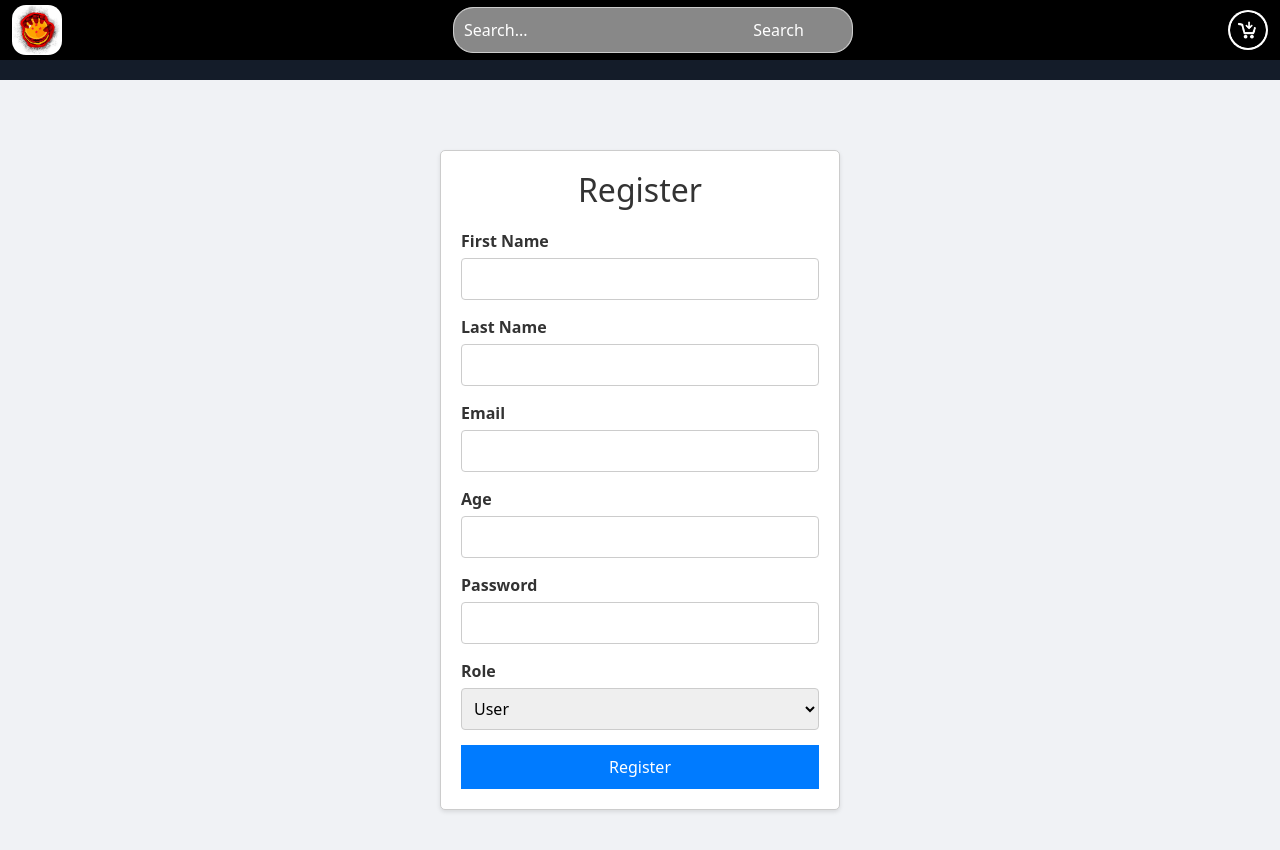
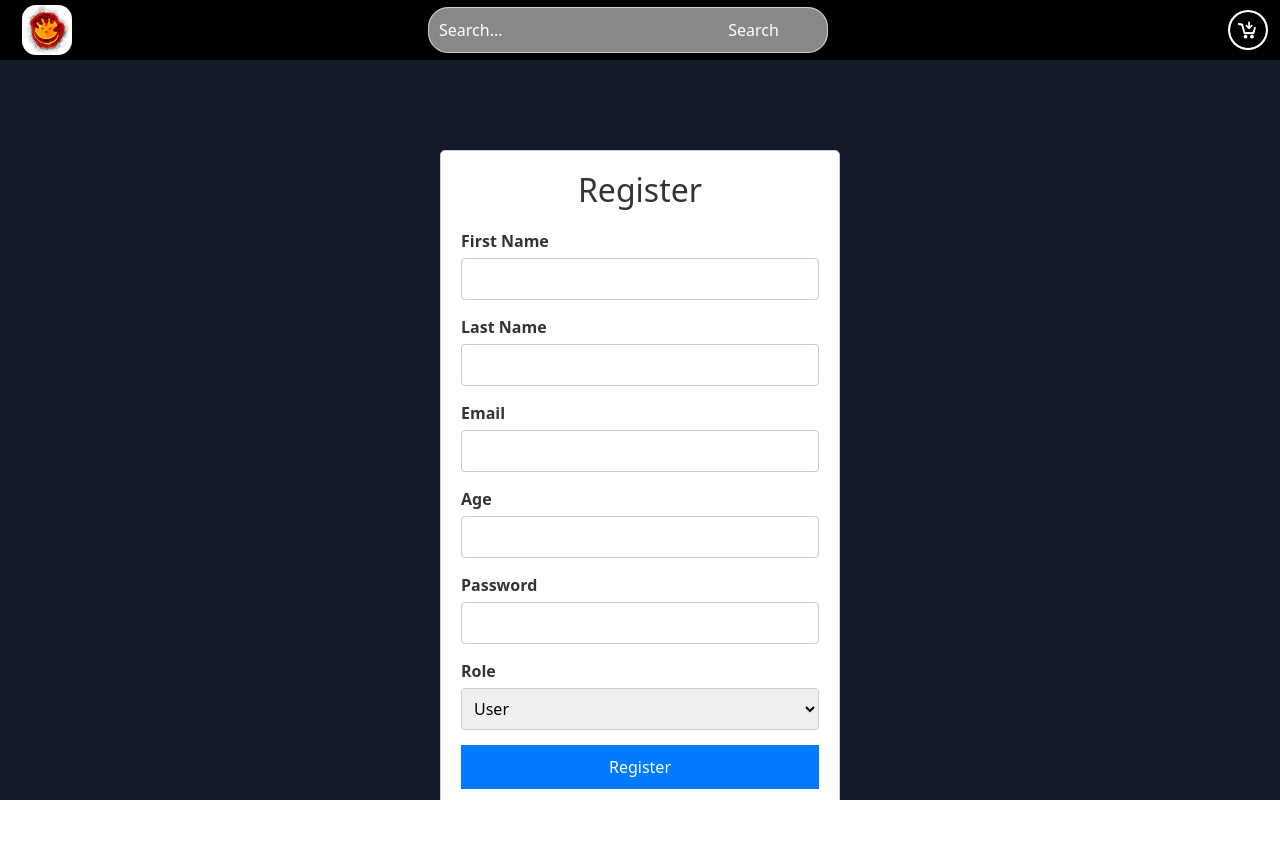
Before and after one commit to NahuelAntonioBrito/E-COMERCE, a React (Vite) app: page /register in a window 1280 px wide. Shown: the top 850 px of the page. After the commit the page ends 800 px from the top, so only its background shows below. Built offline with nearby package versions, Linux system fonts and the light colour scheme.

Commit message:
feat: add sime menu

```diff
--- a/src/App.css
+++ b/src/App.css
@@ -1,4 +1,76 @@
 .content {
   padding-top: 80px;
   background-color: #141c29;
+  transition: filter 0.4s;
 }
+
+.main-component {
+  position: relative;
+  height: 100vh;
+  width: 100vw;
+  overflow: hidden;
+}
+
+.content.blurred {
+  filter: blur(4px);
+}
+
+.overlay {
+  position: fixed;
+  top: 0;
+  left: 0;
+  width: 100%;
+  height: 100%;
+  background: rgba(211, 211, 211, 0.5); /* light gray overlay */
+  z-index: 1000;
+  pointer-events: none; /* Allows clicks to pass through */
+}
+
+.navbar {
+  background-color: #000;
+  height: 60px;
+  display: flex;
+  align-items: center;
+  justify-content: space-between;
+  padding: 0 20px;
+  z-index: 1000;
+  overflow: hidden;
+}
+
+.navbar-brand {
+  display: flex;
+  align-items: center;
+  cursor: pointer;
+  position: relative;
+}
+
+.kame-house-container {
+  display: flex;
+  position: absolute;
+  left: 10px;
+}
+
+.kame-house-letter {
+  font-size: 25px;
+  color: #add8e6;
+  opacity: 0;
+  transition: opacity 0.3s ease-in-out;
+}
+
+.logo {
+  height: 50px;
+  width: 50px;
+  border-radius: 14px;
+  position: absolute;
+  left: 10px;
+  transition: transform 0.3s ease-in-out;
+}
+
+.navbar-brand:hover .logo {
+  transform: translateX(200px);
+}
+
+.navbar-brand:hover .kame-house-letter {
+  opacity: 1;
+  transition-delay: 0.1s;
+}
--- a/src/App.tsx
+++ b/src/App.tsx
@@ -1,3 +1,4 @@
+import { useState, useEffect } from "react";
 import { BrowserRouter, Routes, Route } from "react-router-dom";
 import NavBar from "./components/NavBar/NavBar";
 import ItemListContainer from "./components/ItemListContainer/ItemListContainer";
@@ -8,15 +9,68 @@ import Checkout from "./components/Checkout/Checkout";
 import UserRegistrationForm from "./components/UserRegistrationForm/UserRegistrationForm";
 import LoginForm from "./components/LoginForm/LoginForm";
 import UserProfile from "./components/UserProfile/UserProfile";
+import SideMenu from "./components/SideMenu/SideMenu";
 import { CartProvider } from "./context/CartProvider";
 import "./App.css";
 
 function App() {
+  const [menuOpen, setMenuOpen] = useState(false);
+  const [dragging, setDragging] = useState(false);
+  const [menuWidth, setMenuWidth] = useState(0);
+
+  const handleMouseDown = (e: React.MouseEvent<HTMLDivElement, MouseEvent>) => {
+    if (e.clientX < 50) {
+      // Start dragging only if the initial click is near the left edge
+      setDragging(true);
+    }
+  };
+
+  const handleMouseMove = (e: MouseEvent) => {
+    if (dragging) {
+      const newWidth = Math.min(Math.max(200, e.clientX), 400);
+      setMenuWidth(newWidth);
+    }
+  };
+
+  const handleMouseUp = () => {
+    if (menuWidth < 200) {
+      setMenuOpen(false);
+    } else {
+      setMenuOpen(true);
+    }
+    setDragging(false);
+  };
+
+  useEffect(() => {
+    if (dragging) {
+      document.addEventListener("mousemove", handleMouseMove);
+      document.addEventListener("mouseup", handleMouseUp);
+    } else {
+      document.removeEventListener("mousemove", handleMouseMove);
+      document.removeEventListener("mouseup", handleMouseUp);
+    }
+    return () => {
+      document.removeEventListener("mousemove", handleMouseMove);
+      document.removeEventListener("mouseup", handleMouseUp);
+    };
+  }, [dragging, menuWidth]);
+
+  const openMenu = () => {
+    setMenuOpen(true);
+  };
+
+  const closeMenu = () => {
+    setMenuOpen(false);
+  };
+
   return (
     <BrowserRouter>
       <CartProvider>
-        <NavBar />
-        <div className="content">
+        <div className="main-component" onMouseDown={handleMouseDown}>
+          <NavBar openMenu={openMenu} />
+          <SideMenu isOpen={menuOpen} closeMenu={closeMenu} width={menuWidth} />
+          {menuOpen && <div className="overlay" onClick={closeMenu} />}
+          <div className={`content ${menuOpen ? "blurred" : ""}`}>
             <Routes>
               <Route path="/" element={<ItemListContainer />} />
               <Route
@@ -33,6 +87,7 @@ function App() {
               <Route path="*" element={<h1>404 NOT FOUND</h1>} />
             </Routes>
           </div>
+        </div>
       </CartProvider>
     </BrowserRouter>
   );
--- a/src/api/session.ts
+++ b/src/api/session.ts
@@ -27,3 +27,13 @@ export const loginUser = async (loginData: LoginData) => {
     throw error;
   }
 };
+
+export const logoutUser = async () => {
+  try {
+    const response = await api.get(`${endpoint}/logout`);
+    return response.data;
+  } catch (error) {
+    console.error("Error logging out:", error);
+    throw error;
+  }
+};
--- a/src/api/user.ts
+++ b/src/api/user.ts
@@ -8,7 +8,7 @@ interface User {
   role: string;
 }
 
-export const userProfile = async (): Promise<User | null> => {
+const userProfile = async (): Promise<User | null> => {
   try {
     const response = await api.get(`/${endpoint}/current`);
     const user = response.data.user;
@@ -21,3 +21,5 @@ export const userProfile = async (): Promise<User | null> => {
     return null;
   }
 };
+
+export default userProfile;
--- a/src/components/NavBar/NavBar.css
+++ b/src/components/NavBar/NavBar.css
@@ -1,20 +1,77 @@
 .navbar {
   background-color: #000;
   height: 60px;
-}
-.navbar .fixed-top {
-  position: fixed;
-  top: 0;
-  width: 100%;
   display: flex;
   align-items: center;
   justify-content: space-between;
   padding: 0 20px;
   z-index: 1000;
+  overflow: hidden;
 }
 
-.navbar-brand .logo {
+.navbar-brand {
+  display: flex;
+  align-items: center;
+  cursor: pointer;
+  position: relative;
+}
+
+.kame-house-container {
+  display: flex;
+  position: absolute;
+  left: 10px;
+}
+
+.kame-house-letter {
+  font-size: 25px;
+  color: #add8e6;
+  opacity: 0;
+  transition: opacity 0.3s ease-in-out;
+}
+
+.logo {
   height: 50px;
   width: 50px;
   border-radius: 14px;
+  position: absolute;
+  left: 10px;
+  transition: transform 0.3s ease-in-out;
 }
+
+.side-menu {
+  position: fixed;
+  top: 0;
+  left: 0;
+  width: 0;
+  height: 100%;
+  background-color: rgba(0, 0, 0, 0.5);
+  overflow-x: hidden;
+  transition: width 0.5s;
+  z-index: 1001;
+}
+
+.side-menu.open {
+  width: 100%;
+}
+
+.menu-content {
+  background-color: #add8e6;
+  height: 100%;
+  width: 300px; /* Adjust this width to fit your content */
+  padding: 20px;
+  box-shadow: 2px 0 5px rgba(0, 0, 0, 0.5);
+}
+
+.menu-content a {
+  padding: 8px;
+  text-decoration: none;
+  font-size: 20px;
+  color: #000;
+  display: block;
+  transition: 0.3s;
+}
+
+.menu-content a:hover {
+  color: #fff;
+  background-color: #000;
+}
--- a/src/components/NavBar/NavBar.tsx
+++ b/src/components/NavBar/NavBar.tsx
@@ -1,16 +1,28 @@
+import { useState } from "react";
+import { Link } from "react-router-dom";
 import SearchBar from "../SearchBar/SearchBar";
 import CartWidget from "../CartWidget/CartWidget";
 import logo from "../../../public/20191103_095948_24e69159-bfc2-49d6-a8a8-fa0b133663be.jpg";
-import { Link } from "react-router-dom";
 import "./NavBar.css";
 
-const NavBar = () => {
+interface NavBarProps {
+  openMenu: () => void;
+}
+
+const NavBar: React.FC<NavBarProps> = ({ openMenu }) => {
   return (
     <nav className="navbar navbar-expand-lg fixed-top">
       <div className="container-fluid">
-        <Link to="/" className="navbar-brand">
+        <div className="navbar-brand" onClick={openMenu}>
+          <div className="kame-house-container">
+            {"KAME-HOUSE".split("").map((char, index) => (
+              <span key={index} className="kame-house-letter">
+                {char}
+              </span>
+            ))}
+          </div>
           <img src={logo} alt="logo" className="logo" />
-        </Link>
+        </div>
         <div className="d-flex align-items-center">
           <SearchBar />
         </div>
--- /dev/null
+++ b/src/components/SideMenu/SideMenu.css
@@ -0,0 +1,31 @@
+.side-menu {
+  position: fixed;
+  top: 0;
+  left: -100%; /* Start hidden off-screen */
+  height: 100%;
+  background-color: #add8e6;
+  transition: left 0.4s;
+  z-index: 1001;
+}
+
+.side-menu.open {
+  left: 0;
+}
+
+.side-menu-content {
+  display: flex;
+  flex-direction: column;
+  padding: 60px 20px 20px; /* Adjust top padding to separate from navbar */
+}
+
+.side-menu-content a {
+  text-decoration: none;
+  color: black;
+  padding: 10px 0;
+  margin-bottom: 10px; /* Add margin between links */
+  transition: color 0.3s;
+}
+
+.side-menu-content a:hover {
+  color: white;
+}
--- /dev/null
+++ b/src/components/SideMenu/SideMenu.tsx
@@ -0,0 +1,32 @@
+import React from "react";
+import { Link } from "react-router-dom";
+import "./SideMenu.css";
+
+interface SideMenuProps {
+  isOpen: boolean;
+  closeMenu: () => void;
+  width: number;
+}
+
+const SideMenu: React.FC<SideMenuProps> = ({ isOpen, closeMenu, width }) => {
+  return (
+    <div
+      className={`side-menu ${isOpen ? "open" : ""}`}
+      style={{ width: `${width}px` }}
+    >
+      <div className="side-menu-content">
+        <Link to="/" onClick={closeMenu}>
+          Home
+        </Link>
+        <Link to="/ProductManager" onClick={closeMenu}>
+          Product Manager
+        </Link>
+        <Link to="/user-profile" onClick={closeMenu}>
+          Profile
+        </Link>
+      </div>
+    </div>
+  );
+};
+
+export default SideMenu;
--- a/src/components/UserProfile/UserProfile.css
+++ b/src/components/UserProfile/UserProfile.css
@@ -41,3 +41,31 @@
   margin: 0;
   color: #777;
 }
+
+.logout-button {
+  display: block;
+  width: 100%;
+  padding: 10px;
+  margin-top: 20px;
+  background-color: #800000;
+  color: white;
+  border: none;
+  border-radius: 5px;
+  cursor: pointer;
+  text-align: center;
+}
+
+.logout-button:hover {
+  background-color: #ff0000;
+}
+.loginLink {
+  color: antiquewhite;
+  text-decoration: none;
+  cursor: pointer;
+  transition: transform 0.4s ease-in-out;
+}
+
+.loginLink:hover {
+  color: cadetblue;
+  transform: scale(1.05);
+}
--- a/src/components/UserRegistrationForm/UserRegistrationForm.css
+++ b/src/components/UserRegistrationForm/UserRegistrationForm.css
@@ -3,7 +3,7 @@
   justify-content: center;
   align-items: center;
   height: 100vh;
-  background-color: #f0f2f5;
+  background-color: #141c29;
 }
 
 .registration-form {
```
Also changed, not shown: src/components/UserProfile/UserProfile.tsx (+23 -2 lines). Lines whose indentation alone changed are shown as unchanged.
